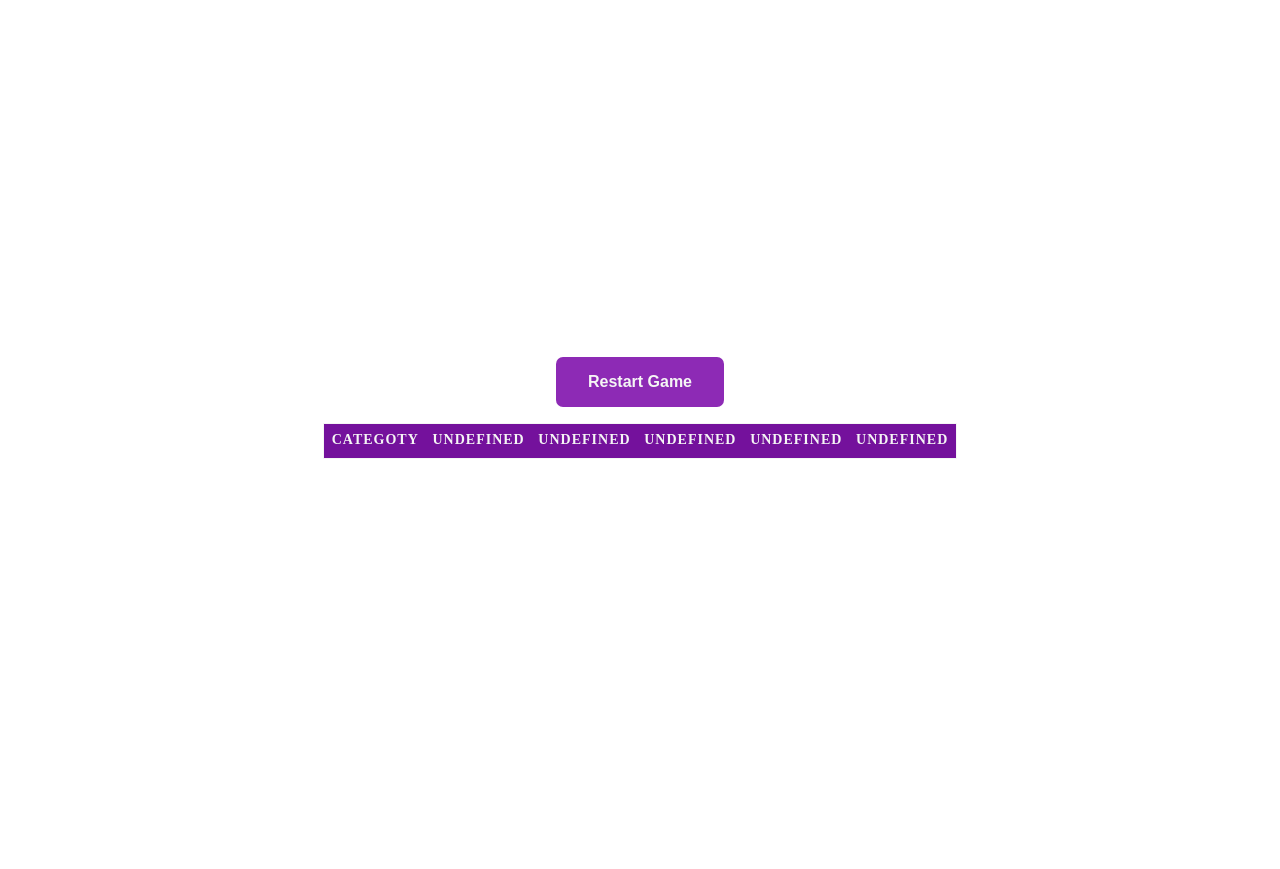
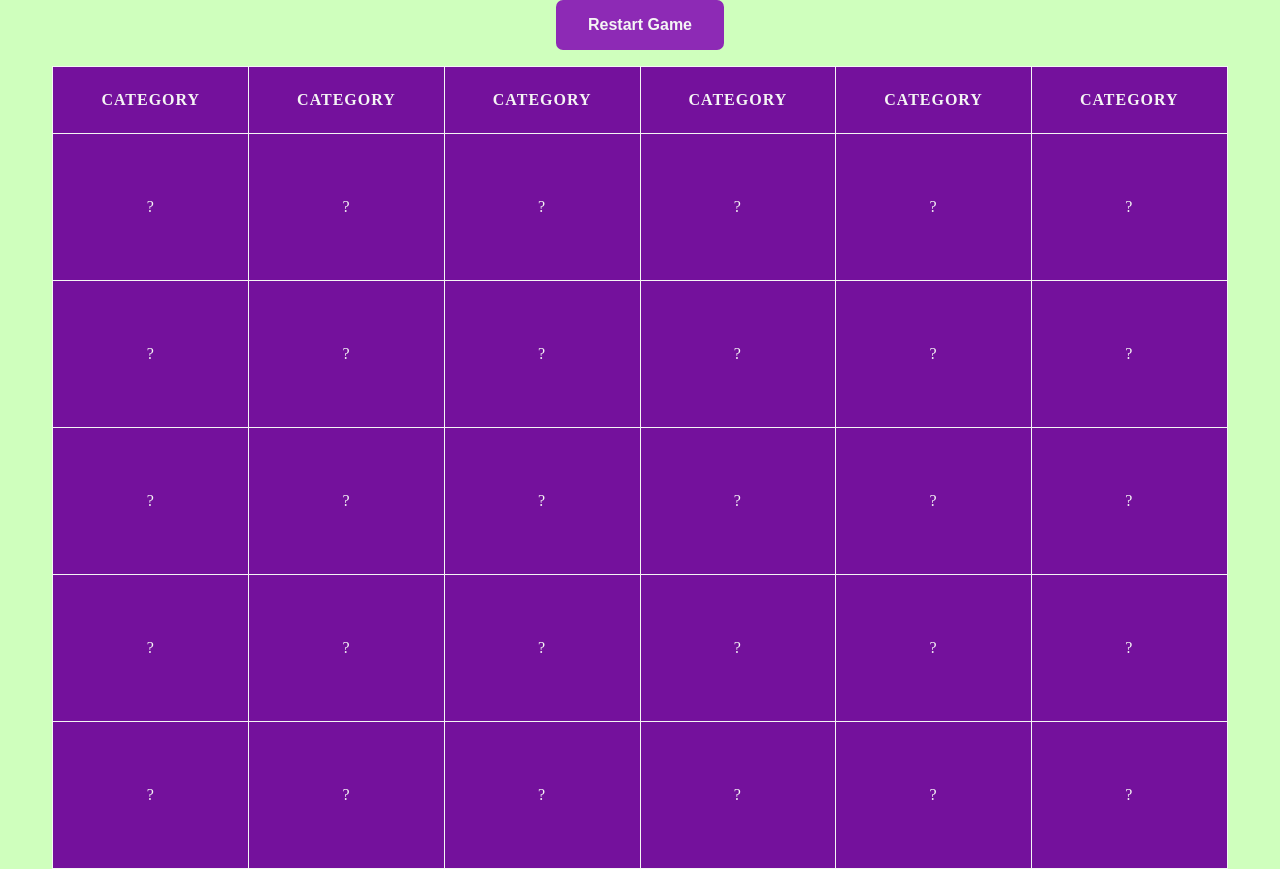
Before and after one commit to paphdev14/Jeopardy-game-JS, a plain HTML site: page index.html in a window 1280 px wide. Before the commit the page ends 816 px from the top, so only its background shows below. Drawn offline with nearby package versions, Linux system fonts and the light colour scheme; no server answers; a web font is replaced by a local one.

Commit message:
Working on getCategory(catId) js file

```diff
--- a/jeopardy.css
+++ b/jeopardy.css
@@ -17,6 +17,9 @@ body{
   justify-content: center;
   min-height: 100vh;
   row-gap: 1rem;
+  max-width: 1170px;
+  margin: 0 auto;
+  background-color: hsl(103, 100%, 87%);
 }
 
 button{
@@ -37,17 +40,27 @@ button:hover{
   color: white;
 }
 
+table, th, td {
+  border: 1px solid whitesmoke;
+  border-collapse: collapse;
+}
+
 table{
   background: #74119c;
   color: whitesmoke;
   text-align: center;
-  /* border: none; */
-  font-size: 0.875rem;
+  border: none;
+  font-size: 1rem;
   letter-spacing: 1px;
   border: 1px solid whitesmoke;
 }
 
 th{
   text-transform: uppercase;
-  padding: 0.365rem;
+  padding: 1.5rem 3rem;
 }
+
+td{
+  padding: 4rem 2rem;
+  cursor: pointer;
+}
--- a/jeopardy.js
+++ b/jeopardy.js
@@ -26,11 +26,17 @@ let categories = [];
  * Returns array of category ids
  */
 
-function getCategoryIds() {
-    const tb = document.querySelector('table');
-    console.log(tb);
+async function getCategoryIds() {
+    const response = await axios.get('http://jservice.io/api/random?count=6');
+    categories.push(response.data.map(category =>({
+    id: category.category.id
+    })));
+    return categories;
 }
 
+// console.log(categories);
+
+// getCategoryIds()
 /** Return object with data about a category:
  *
  *  Returns { title: "Math", clues: clue-array }
@@ -44,7 +50,40 @@ function getCategoryIds() {
  */
 
 function getCategory(catId) {
+    for(let ids of categories){
+        for(let catId of ids){
+            // console.log(catId.id);
+            async function clueFunc() {
+                const res = await axios.get(`http://jservice.io/api/category?id=${catId.id}`);
+                let cl = res.data;
+                // console.log(cl);
+                let showData = cl.clues.map(clueObj =>{
+                    // console.log(clueObj);
+                    return
+                        [
+                            {
+                                title: cl.title,
+                                clues: [
+                                    {
+                                        question: clueObj.question,
+                                        answer: clueObj.answer,
+                                        showing: null
+                                    }
+                                ]
+                            }
+                        ]
+                });
+                return showData;
+            }
+            clueFunc()
+        }
+    }
+    getCategoryIds();
 }
+
+// getCategory(categories);
+// console.log(categories);
+
 
 /** Fill the HTML table#jeopardy with the categories & cells for questions.
  *
@@ -55,6 +94,8 @@ function getCategory(catId) {
  */
 
 async function fillTable() {
+    getCategory(categories);
+    console.log(categories);
     // Create table tags and variables
     const HEIGHT = 5;
     const WIDTH = 6;
@@ -62,8 +103,6 @@ async function fillTable() {
     const tHead = document.createElement('thead');
     const tBody = document.createElement('tbody');
     let tRowHead = document.createElement('tr');
-    let tRowData = document.createElement('tr');
-
     $(table).attr("id", "jeopardy")
     .append(tHead)
     .append(tBody);
@@ -73,43 +112,29 @@ async function fillTable() {
     for(let i=0; i<WIDTH; i++){
         $(tHead).append(tRowHead);
         let tHeading = document.createElement('th');
-        let cats = ['categoty']
-        tHeading.innerHTML = cats[i];
+        tHeading.innerText = 'category'
         tRowHead.append(tHeading);
     }
-    $(tBody).append(tRowData);
     // for table data
     for(let k=0; k<HEIGHT; k++){
-        tRowData[k];
-
-
+        let tRowData = document.createElement('tr');
+        tBody.append(tRowData);
+     for(let j=0; j<WIDTH; j++){
+            let tData = document.createElement('td');
+            tData.innerText = '?';
+            tRowData.append(tData);
+            // Set table data IDs
+            tData.setAttribute('id', `${j}-${k}`);
+        }
     }
 
-    // for(let j=0; j<WIDTH; j++){
-    //     $(tBody).append(tRowData);
-    //     let tData = document.createElement('td');
-    //     let quest = ['questions']
-    //     tData.innerHTML = quest[j];
-    //     tRowData.append(tData);
-    // }
+    const response = await axios.get('http://jservice.io/api/category?id=15511');
+    let dataResponse = response.data;
+    console.log(dataResponse);
+    // return dataResponse;
+    // getCategoryIds();
+}
 
-
-    // let tData = document.createElement('td');
-    // let questAns = ['quest-ans']
-    // tData.innerHTML = questAns[i];
-    // tRow.append(tData)
-    // console.log(hd);
-    // tr.append(th);
-    // Get API for questions and categories
-    const response = await axios.get('http://jservice.io/api/clues');
-
-    let dataResponse = response.data;
-    // console.log(dataResponse);
-
-
-
-    getCategoryIds();
-}
 fillTable();
 
 /** Handle clicking on a clue: show the question or answer.
```
